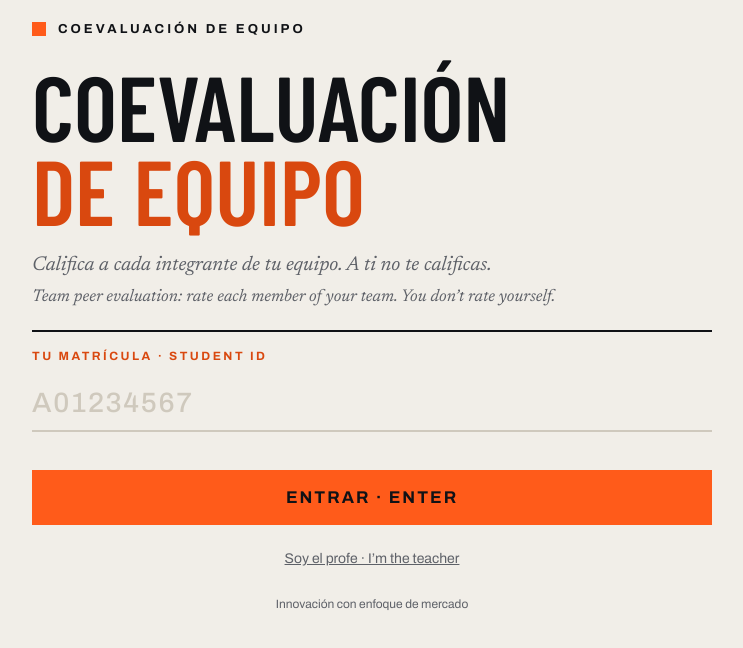
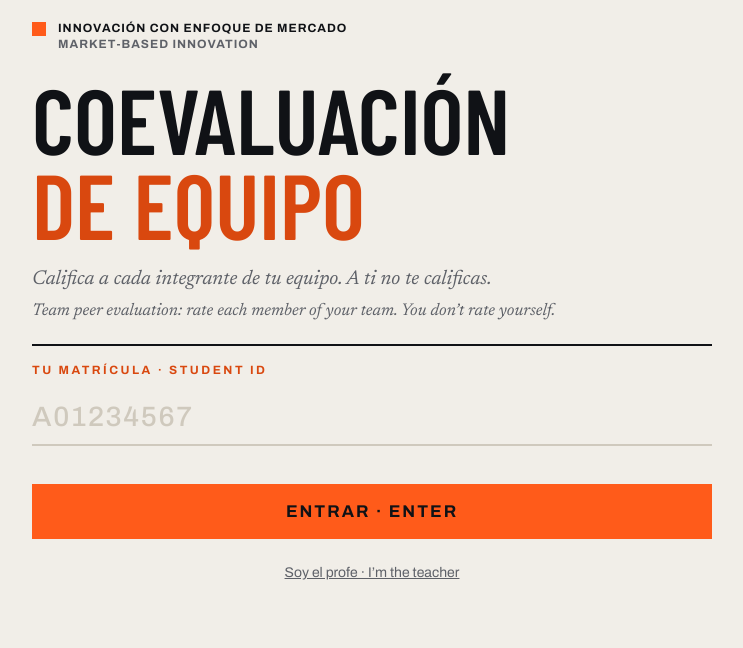
Before and after one commit to pablosalazarrojo-stack/coevaluacion-equipos, a plain HTML site: page index.html in a window 1280 px wide. Shown: the whole page, without its empty margins (268-1011 px from the left). Drawn offline with nearby package versions, Linux system fonts and the light colour scheme; a web font is replaced by a local one.

Commit message:
Portada: nombre de la materia arriba en español e inglés, sin pie
Co-Authored-By: Claude Opus 5.5 <noreply@anthropic.com>

```diff
--- a/index.html
+++ b/index.html
@@ -34,7 +34,11 @@ button{font-family:inherit;cursor:pointer;color:inherit}
 /* encabezado */
 .top{display:flex;align-items:center;gap:12px}
 .sq{width:14px;height:14px;background:var(--naranja);flex:none}
-.eyebrow{font-size:13px;font-weight:700;letter-spacing:3px;text-transform:uppercase}
+.eyebrow{font-size:13px;font-weight:700;letter-spacing:3px;text-transform:uppercase;line-height:1.35}
+.eyebrow .en{color:var(--gris)}
+.top.mat{align-items:flex-start}
+.top.mat .sq{margin-top:2px}
+.top.mat .eyebrow{letter-spacing:1px;font-size:12px}
 .sp{flex:1}
 .salir{border:2px solid var(--tinta);background:transparent;padding:5px 12px;font-size:13px;font-weight:700;letter-spacing:1px;text-transform:uppercase}
 .bars{display:flex;gap:5px}
@@ -163,7 +167,7 @@ td.r,th.r{text-align:right}
 </head>
 <body>
 <div class="wrap">
-  <div class="top"><span class="sq"></span><span class="eyebrow" id="eyebrow">Coevaluación de equipo</span><span class="sp"></span><button class="salir" id="salir" data-i18n="salir" hidden>Salir</button></div>
+  <div class="top"><span class="sq"></span><span class="eyebrow" id="eyebrow"></span><span class="sp"></span><button class="salir" id="salir" data-i18n="salir" hidden>Salir</button></div>
 
   <!-- entrar (bilingüe: todavía no sabemos el grupo) -->
   <section id="vLogin" hidden>
@@ -261,7 +265,7 @@ td.r,th.r{text-align:right}
     </div>
   </section>
 
-  <p class="foot" data-i18n="foot">Innovación con enfoque de mercado</p>
+  <p class="foot" id="foot" data-i18n="foot">Innovación con enfoque de mercado</p>
 </div>
 <div class="toast" id="toast" hidden></div>
 <div class="ptr" id="ptr" aria-hidden="true"></div>
@@ -370,6 +374,10 @@ td.r,th.r{text-align:right}
     VISTAS.forEach(function(x){ $(x).hidden=(x!==v); });
     var alumno=S&&(v==="vIntro"||v==="vMenu"||v==="vListo"||v==="vEval");
     $("salir").hidden=!alumno;
+    /* portada: el nombre de la materia arriba, en español e inglés; sin pie */
+    var portada=(v==="vLogin");
+    $("foot").hidden=portada; document.querySelector(".top").classList.toggle("mat",portada);
+    if(portada){ $("eyebrow").innerHTML='Innovación con enfoque de mercado<br><span class="en">Market-based Innovation</span>'; window.scrollTo(0,0); return; }
     $("eyebrow").textContent=alumno?t("grupoEq",{g:S.grupo,e:eqNom(S.equipo)}):(v==="vProfe"?(LANG==="es"&&!grupoAbierto()?"Panel del profe · Teacher panel":t("panel")):"Coevaluación de equipo");
     window.scrollTo(0,0);
   }
```
